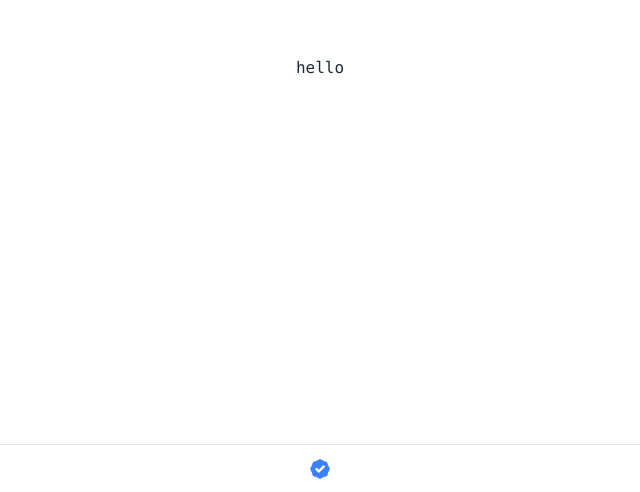
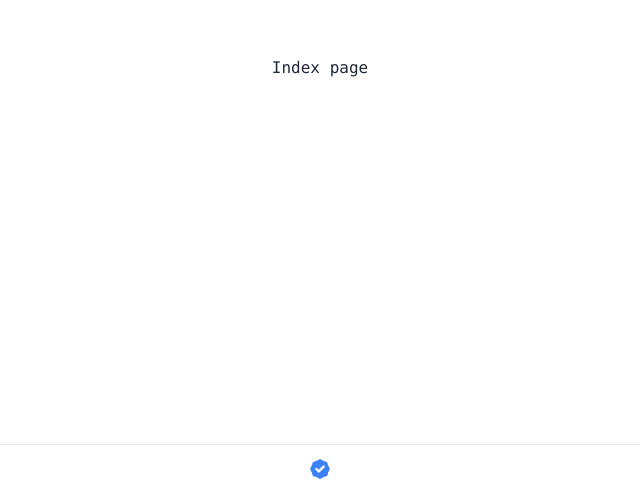
Before and after one commit to takayuki-s/next-supabase-todo-app, a Next.js app: page / in a window 1280 px wide. Shown: the part 308-800 px from the top of the page, without its empty margins (320-960 px from the left). Built offline with nearby package versions, Linux system fonts and the light colour scheme.

Commit message:
トップページ文言変更

```diff
--- a/pages/index.tsx
+++ b/pages/index.tsx
@@ -2,7 +2,7 @@ import type { NextPage } from 'next'
 import { Layout } from '../components/Layout'
 
 const Home: NextPage = () => {
-  return <Layout title="Home">{'hello'}</Layout>
+  return <Layout title="Home">{'Index page'}</Layout>
 }
 
 export default Home
```
